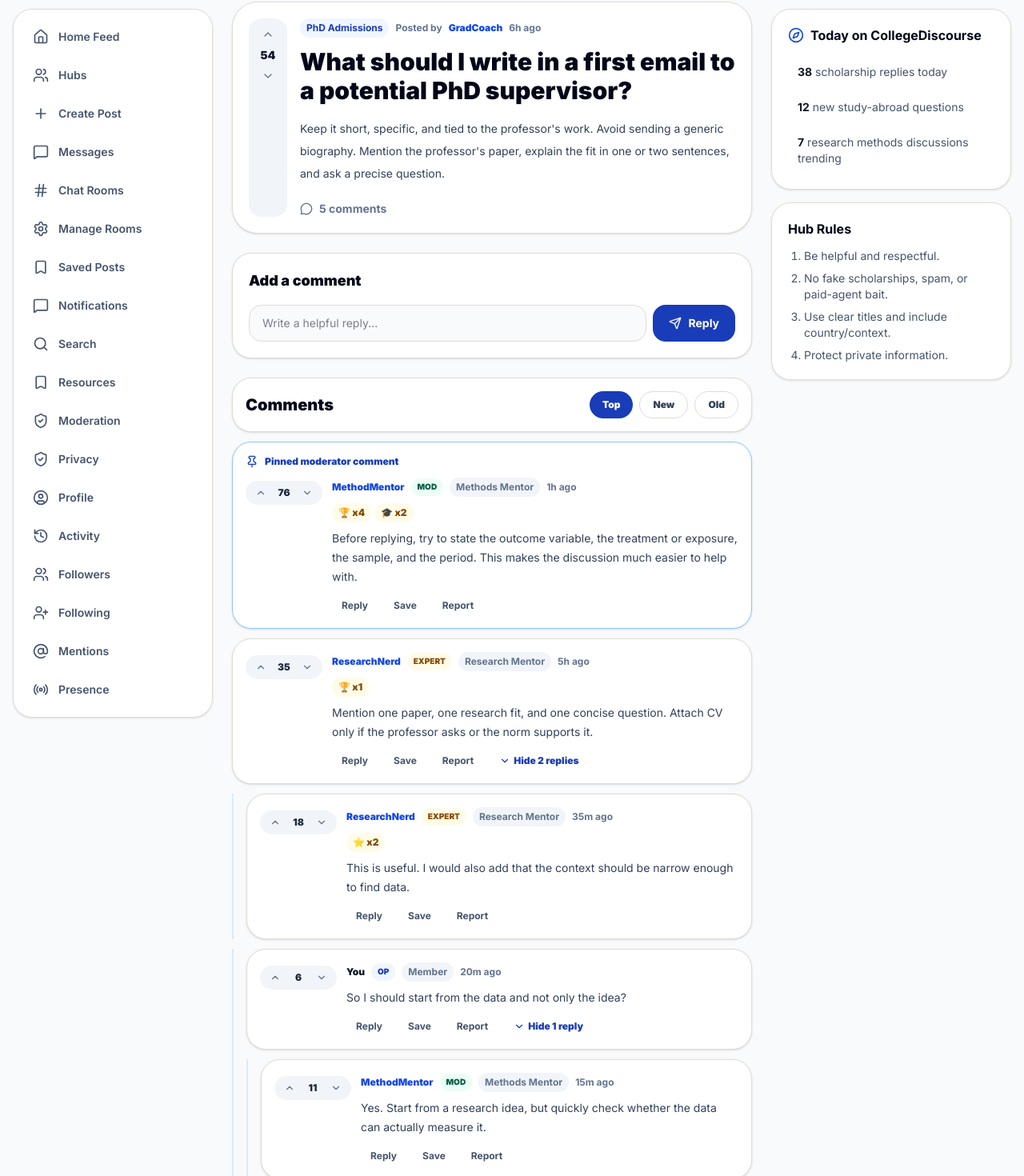
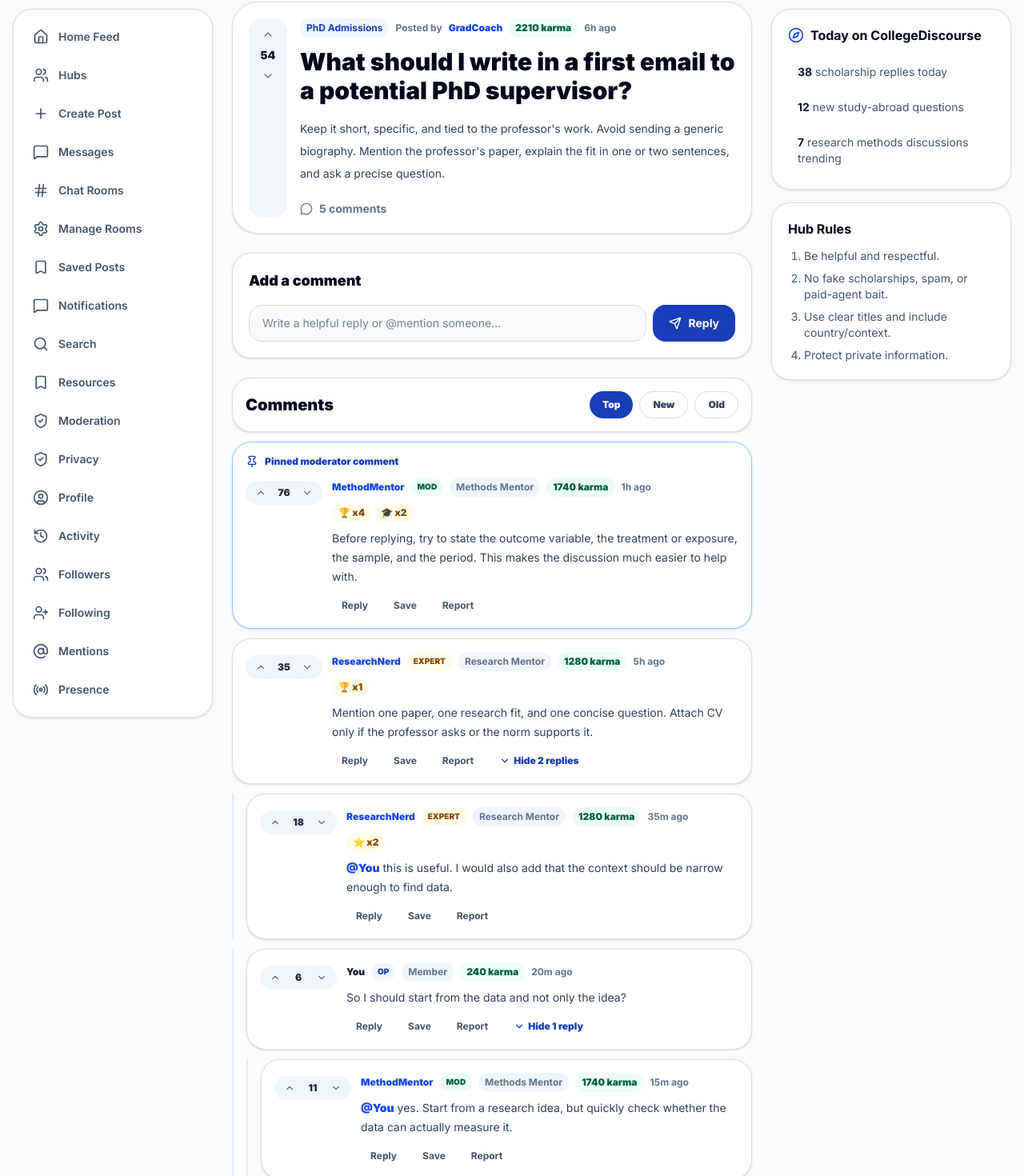
Before and after one commit to yomiannixs-jpg/Unibridge-community, a React (Vite) app in the folder artifacts/unibridge/: page /posts/phd-email in a window 1280 px wide. Shown: the part 85-1555 px from the top of the page at 80% size. Built offline with nearby package versions, Linux system fonts and the light colour scheme; no server answers.

Commit message:
Wire karma hover cards into comments

```diff
--- a/artifacts/unibridge/src/components/user-hover-card.tsx
+++ b/artifacts/unibridge/src/components/user-hover-card.tsx
@@ -4,6 +4,11 @@ import { getPublicProfile, getPublicProfilePresence, slugifyUser } from "@/lib/u
 import { isFollowing, toggleFollowPerson } from "@/lib/social-store";
 import { PresenceBadge, PresenceDot } from "@/components/presence-badge";
 import { useState } from "react";
+
+export function getUserKarma(name: string) {
+  const profile = getPublicProfile(slugifyUser(name));
+  return profile?.reputation ?? 240;
+}
 
 export function UserHoverCard({ name }: { name: string }) {
   const slug = slugifyUser(name);
@@ -23,8 +28,9 @@ export function UserHoverCard({ name }: { name: string }) {
         {profile.name}
       </Link>
 
-      <div className="pointer-events-none absolute left-0 top-6 z-50 hidden w-80 rounded-3xl border bg-white p-4 text-left shadow-xl group-hover:block group-focus-within:block">
+      <div className="pointer-events-none absolute left-0 top-6 z-50 hidden w-80 rounded-3xl border bg-white p-4 text-left shadow-xl group-hover:block">
         <div className={`h-16 rounded-2xl bg-gradient-to-r ${profile.bannerGradient}`} />
+
         <div className="-mt-7 flex items-end gap-3 px-2">
           <div className="relative flex h-14 w-14 items-center justify-center rounded-2xl border-4 border-white bg-blue-800 text-xl font-black text-white">
             {profile.avatar}
@@ -32,6 +38,7 @@ export function UserHoverCard({ name }: { name: string }) {
               <PresenceDot status={presence?.status ?? "offline"} />
             </span>
           </div>
+
           <div className="min-w-0 pb-1">
             <p className="truncate text-base font-black text-slate-950">{profile.name}</p>
             <p className="truncate text-xs text-blue-700">{profile.handle}</p>
@@ -92,10 +99,12 @@ export function UserHoverCard({ name }: { name: string }) {
 
 export function MentionText({ text }: { text: string }) {
   const parts = text.split(/(@[a-zA-Z0-9_-]+)/g);
+
   return (
     <>
       {parts.map((part, index) => {
         if (!part.startsWith("@")) return <span key={`${part}-${index}`}>{part}</span>;
+
         const username = part.slice(1);
         return (
           <Link key={`${part}-${index}`} href={`/u/${slugifyUser(username)}`} className="font-black text-blue-700 hover:underline">
--- a/artifacts/unibridge/src/pages/post-detail.tsx
+++ b/artifacts/unibridge/src/pages/post-detail.tsx
@@ -3,6 +3,7 @@ import { ChevronDown, ChevronRight, MessageCircle, Pin, Send } from "lucide-reac
 import { useMemo, useState } from "react";
 import { VoteButtons } from "@/components/vote-buttons";
 import { getDemoPostBySlug, type DemoComment } from "@/lib/demo-posts-store";
+import { getUserKarma, MentionText, UserHoverCard } from "@/components/user-hover-card";
 
 type ThreadedComment = DemoComment & {
   parentId?: string;
@@ -12,10 +13,6 @@ type ThreadedComment = DemoComment & {
 };
 
 type SortMode = "Top" | "New" | "Old";
-
-function userSlug(name: string) {
-  return name.toLowerCase().replace(/[^a-z0-9]+/g, "-").replace(/^-+|-+$/g, "");
-}
 
 function parseAge(value: string) {
   if (value === "just now") return 0;
@@ -95,21 +92,20 @@ function CommentTree({
 
           <div className="min-w-0 flex-1">
             <div className="flex flex-wrap items-center gap-2 text-xs font-bold text-slate-500">
-              {comment.author === "You" ? (
-                <span className="font-black text-slate-900">You</span>
-              ) : (
-                <Link href={`/u/${userSlug(comment.author)}`} className="font-black text-blue-700 hover:underline">
-                  {comment.author}
-                </Link>
-              )}
+              <UserHoverCard name={comment.author} />
               <Badge badge={comment.badge} />
               <span className="rounded-full bg-slate-100 px-2 py-1">{comment.role}</span>
+              <span className="rounded-full bg-emerald-50 px-2 py-1 font-black text-emerald-800">
+                {getUserKarma(comment.author)} karma
+              </span>
               <span>{comment.createdAt}</span>
             </div>
 
             <Awards awards={comment.awards} />
 
-            <p className="mt-2 text-sm leading-6 text-slate-700">{comment.body}</p>
+            <p className="mt-2 text-sm leading-6 text-slate-700">
+              <MentionText text={comment.body} />
+            </p>
 
             <div className="mt-3 flex flex-wrap items-center gap-2">
               <button
@@ -163,9 +159,11 @@ function CommentTree({
 export default function PostDetail() {
   const [, params] = useRoute("/posts/:id");
   const [location] = useLocation();
+
   const fallbackSlug = location.startsWith("/posts/")
-  ? location.slice("/posts/".length).split("?")[0]
-  : undefined;
+    ? location.slice("/posts/".length).split("?")[0]
+    : undefined;
+
   const slug = params?.id ?? fallbackSlug;
   const post = getDemoPostBySlug(slug);
 
@@ -202,7 +200,7 @@ export default function PostDetail() {
               role: "Research Mentor",
               badge: "EXPERT",
               awards: ["⭐ x2"],
-              body: "This is useful. I would also add that the context should be narrow enough to find data.",
+              body: "@You this is useful. I would also add that the context should be narrow enough to find data.",
               createdAt: "35m ago",
               score: 18,
             },
@@ -222,7 +220,7 @@ export default function PostDetail() {
               author: "MethodMentor",
               role: "Methods Mentor",
               badge: "MOD",
-              body: "Yes. Start from a research idea, but quickly check whether the data can actually measure it.",
+              body: "@You yes. Start from a research idea, but quickly check whether the data can actually measure it.",
               createdAt: "15m ago",
               score: 11,
             },
@@ -330,6 +328,7 @@ export default function PostDetail() {
         depth={depth}
         onReply={(item) => {
           setReplyingTo(item);
+          setDraft(`@${item.author} `);
           window.scrollTo({ top: 0, behavior: "smooth" });
         }}
         onSave={toggleSaved}
@@ -351,9 +350,10 @@ export default function PostDetail() {
                 {post.room}
               </Link>
               <span>Posted by</span>
-              <Link href={`/u/${userSlug(post.author)}`} className="font-black text-blue-700 hover:underline">
-                {post.author}
-              </Link>
+              <UserHoverCard name={post.author} />
+              <span className="rounded-full bg-emerald-50 px-2 py-1 font-black text-emerald-800">
+                {getUserKarma(post.author)} karma
+              </span>
               <span>{post.createdAt}</span>
             </div>
 
@@ -376,7 +376,10 @@ export default function PostDetail() {
             <span className="rounded-full bg-blue-50 px-3 py-1 text-xs font-bold text-blue-800">Threaded reply</span>
             <button
               type="button"
-              onClick={() => setReplyingTo(null)}
+              onClick={() => {
+                setReplyingTo(null);
+                setDraft("");
+              }}
               className="rounded-full bg-slate-100 px-3 py-1 text-xs font-bold text-slate-600 hover:bg-slate-200"
             >
               Cancel reply
@@ -388,7 +391,7 @@ export default function PostDetail() {
           <input
             value={draft}
             onChange={(event) => setDraft(event.target.value)}
-            placeholder={replyingTo ? `Reply to ${replyingTo.author}...` : "Write a helpful reply..."}
+            placeholder={replyingTo ? `Reply to ${replyingTo.author}...` : "Write a helpful reply or @mention someone..."}
             className="min-w-0 flex-1 rounded-2xl border bg-slate-50 px-4 py-3 text-sm outline-none focus:border-blue-400"
           />
           <button className="inline-flex items-center justify-center gap-2 rounded-2xl bg-blue-800 px-5 py-3 text-sm font-bold text-white hover:bg-blue-900">
@@ -424,6 +427,7 @@ export default function PostDetail() {
             renderChildren={renderChildren}
             onReply={(item) => {
               setReplyingTo(item);
+              setDraft(`@${item.author} `);
               window.scrollTo({ top: 0, behavior: "smooth" });
             }}
             onSave={toggleSaved}
```
Also changed, not shown: 1 other file (tests, documents, lock files or other folders).
